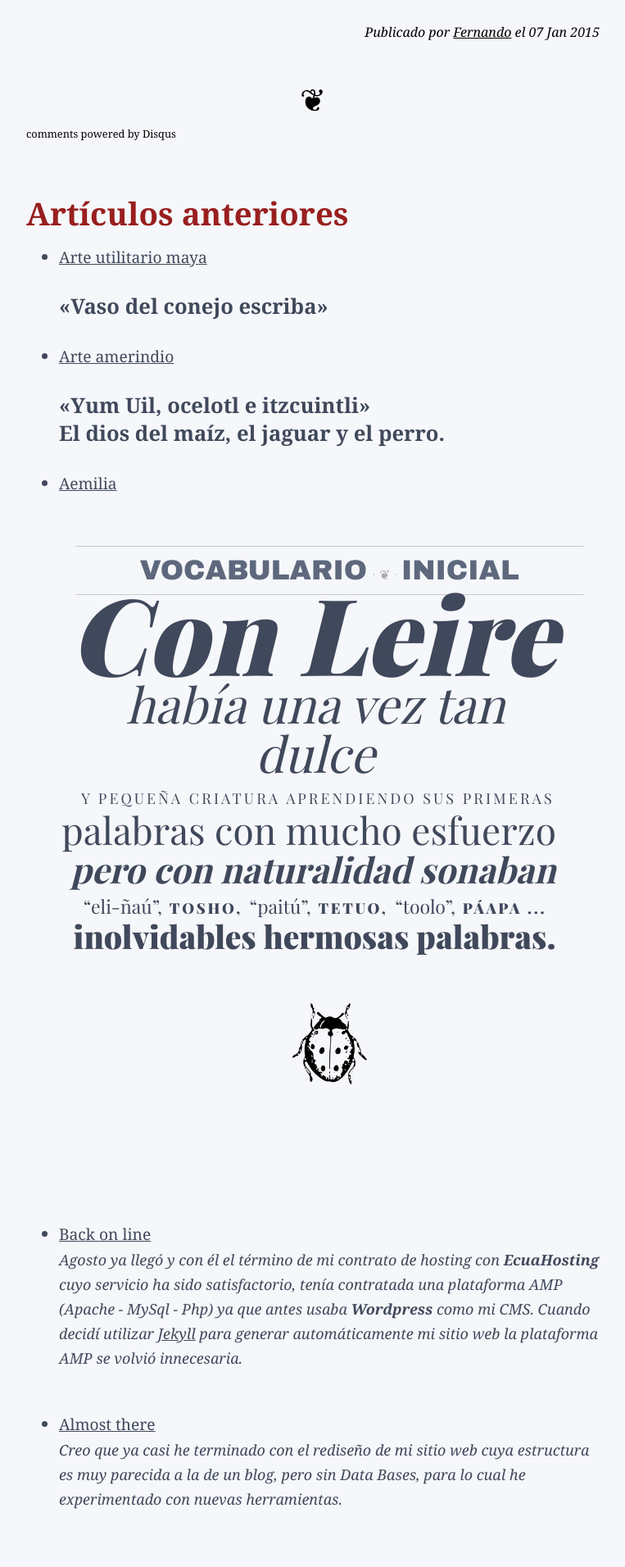
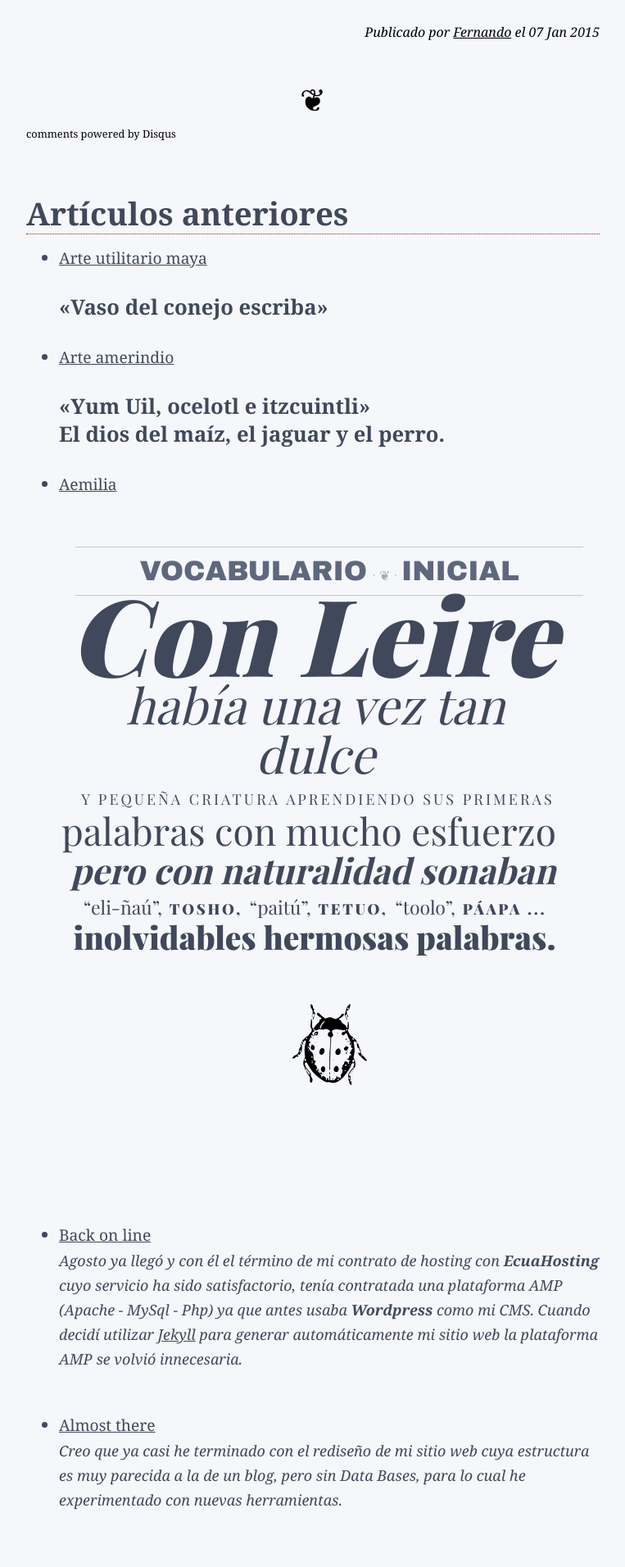
Before and after one commit to fernanz/fernanz.github.io, a Jekyll site: the page built from index.html, in a window 1280 px wide. Shown: the part 3244-5156 px from the top of the page at 82% size, without its empty margins (258-1021 px from the left). Built offline with Jekyll 4.4.1, drawn with Linux system fonts in a browser that asks for light colours; some web fonts are replaced; Markdown is read by kramdown in place of the engine named in the settings; comment, search, counter and statistics services are not loaded.

Commit message:
change style
border bottom

```diff
--- a/_includes/aside.html
+++ b/_includes/aside.html
@@ -1,6 +1,6 @@
 <aside id="aside">
 <div class="wrapper">
-<h2 style="color:#991f1f;">Artículos anteriores</h2>
+<h2 style="border-bottom:1px dotted #991f1f;">Artículos anteriores</h2>
 <ul>
   {% for post in site.posts offset:1 %}
   <li><a href="{{post.url}}">{{ post.title }}</a></li>
```
